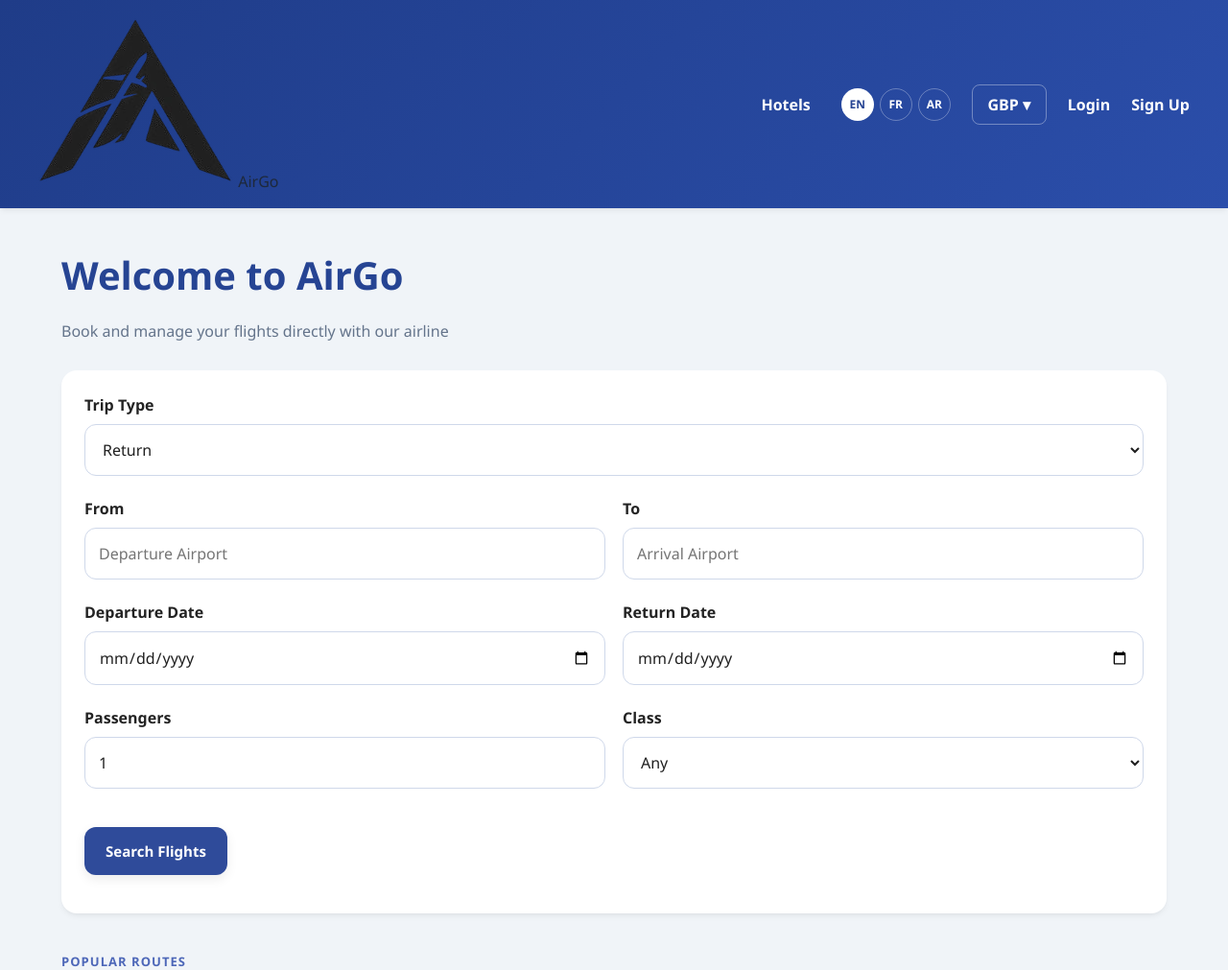
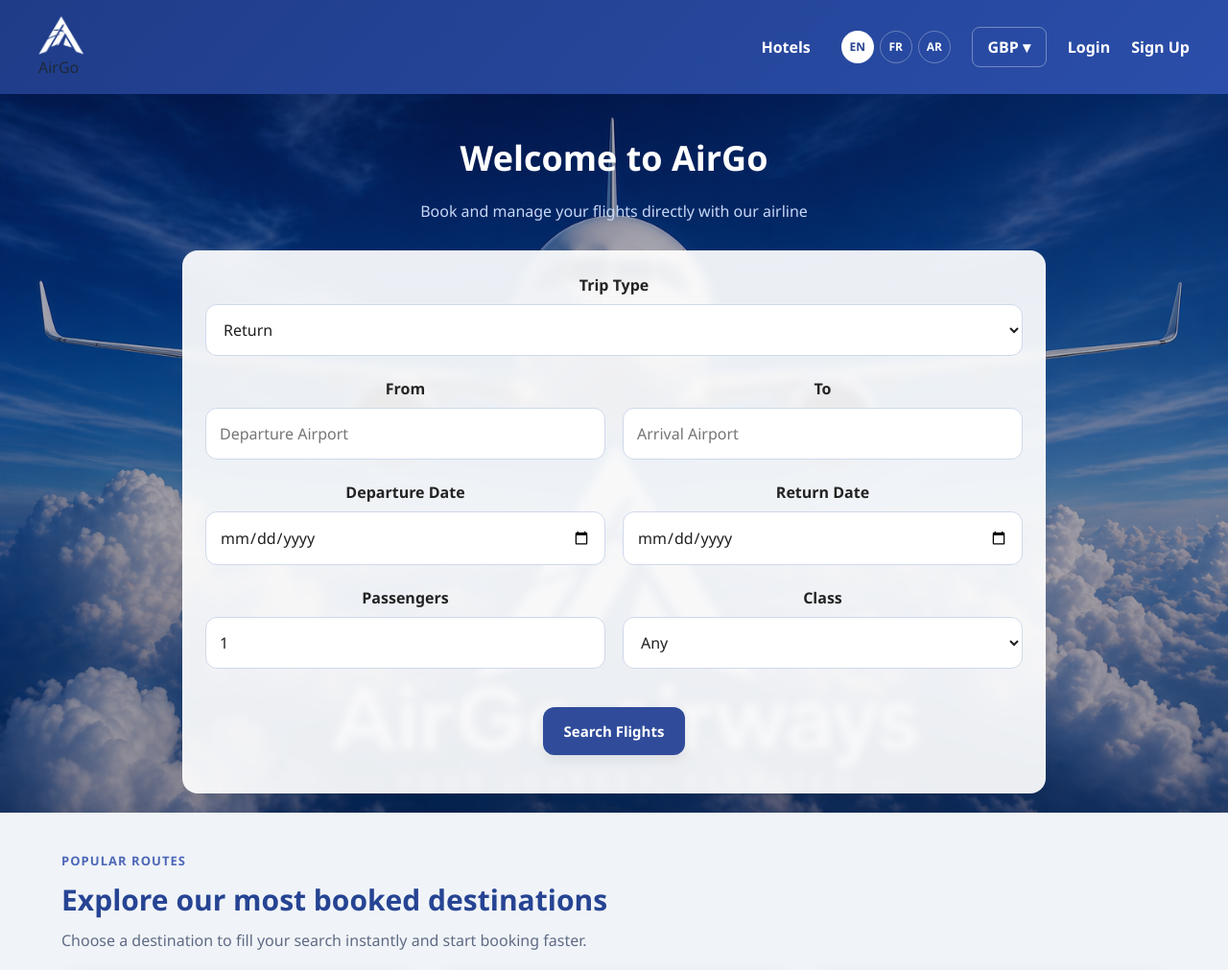
Before and after one commit to n-lovess/2850project, a Flask app: page / in a window 1280 px wide. Shown: the top 1011 px of the page at 96% size. Run offline with Flask 3, Linux system fonts and the light colour scheme; data that the repository does not hold is empty; parts of the project's set-up code (start-up, migrations or seed data) failed here and were passed over.

Commit message:
fixed style and added hero background

```diff
--- a/static/style.css
+++ b/static/style.css
@@ -113,6 +113,13 @@ p {
     font-weight: 700;
 }
 
+.logo {
+    height: 42px;
+    width: auto;
+    display: block;
+    filter: brightness(0) invert(1);
+}
+
 .nav-links {
     display: flex;
     align-items: center;
@@ -1757,7 +1764,6 @@ select:focus {
 [dir="rtl"] .flight-actions-row {
     direction: rtl;
 }
-<<<<<<< HEAD
 
 /* Empty states */
 .empty-state {
@@ -1910,32 +1916,6 @@ form .btn {
     display: block;
     color: #64748b;
     margin-top: 4px;
-=======
-.navbar-brand {
-  display: flex;
-  align-items: center;
-  gap: 8px;
-  text-decoration: none;
-  margin-left: 20px;
-}
-
-.brand-name {
-  color: black;
-  font-size: 26px;
-  font-weight: 700;
-  line-height: 1;
-}
-
-.logo {
-  height: 42px;
-  width: auto;
-  display: block;
-}
-.brand-name {
-  font-family: 'Great Vibes', cursive;
-  color: black;
-  font-size: 42px;
->>>>>>> 6654803b53a0ba8dadaf099079709515415ea0b2
 }
 
 .terms-link {
@@ -2005,3 +1985,30 @@ form .btn {
 .suggestion-item:hover {
     background-color: #f2f2f2;
 }
+.hero-section {
+    background-image: linear-gradient(rgba(5, 15, 50, 0.35), rgba(5, 15, 50, 0.35)), url('/static/hero.jpg');
+    background-size: cover;
+    background-position: center;
+    padding: 40px 20px 20px;
+    text-align: center;
+    width: 100vw;
+    margin-left: calc(-50vw + 50%);
+    margin-top: -40px;
+    margin-bottom: 0;
+}
+
+.hero-section h1 {
+    color: white !important;
+    font-size: 36px;
+}
+
+.hero-section .subtitle {
+    color: #c7d8f6 !important;
+}
+
+.hero-section .card {
+    background: rgba(255, 255, 255, 0.92);
+    backdrop-filter: blur(4px);
+    max-width: 900px;
+    margin: 24px auto 0;
+}
```
